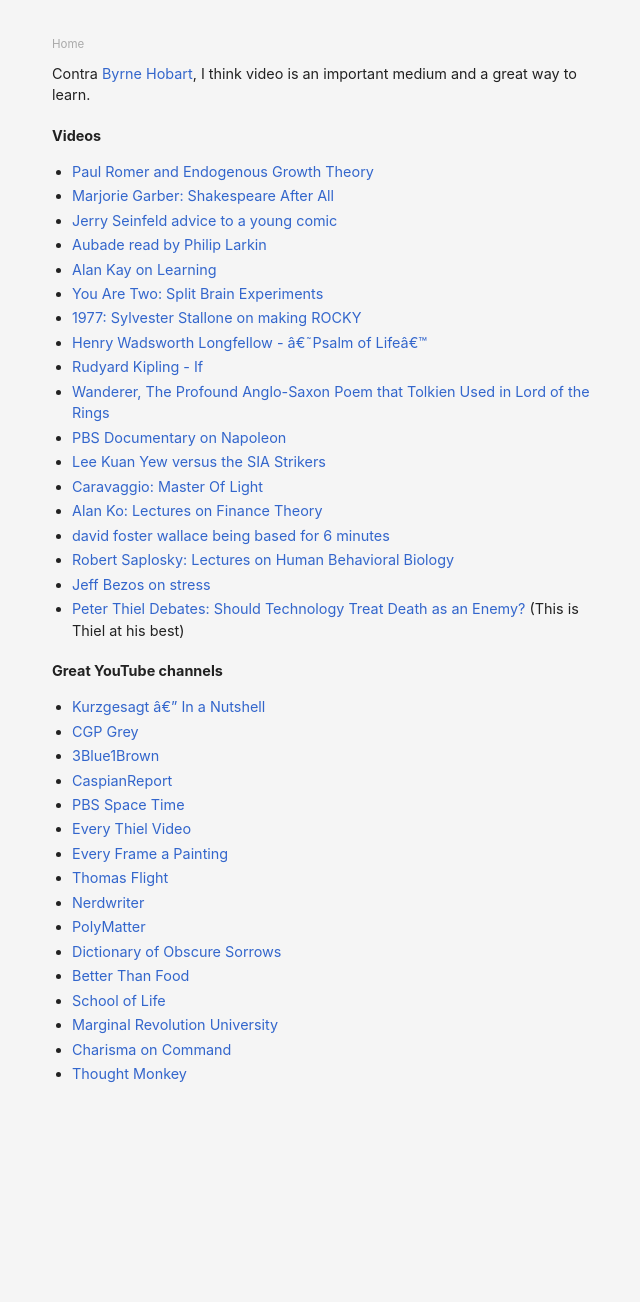
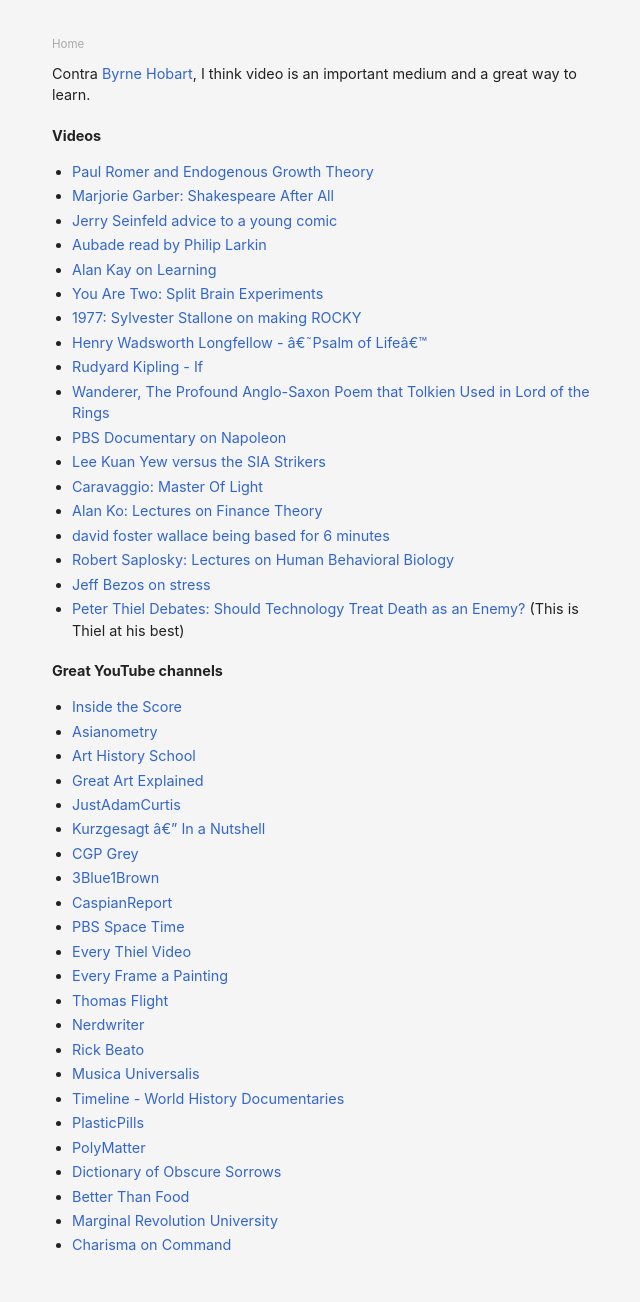
Before and after one commit to danschlz/danschulz.github.io, a Jekyll site: the page built from videos.md, in a window 1280 px wide. Shown: the whole page, without its empty margins (308-948 px from the left). Built offline with Jekyll 4.4.1, drawn with Linux system fonts in a browser that asks for light colours; before the commit the page ends 1131 px from its top, so only the background shows below that.

Commit message:
Update videos.md

```diff
--- a/videos.md
+++ b/videos.md
@@ -27,19 +27,26 @@ Contra [Byrne Hobart](https://medium.com/@byrnehobart/read-2c3d4fba90ab), I thin
 * [Peter Thiel Debates: Should Technology Treat Death as an Enemy?](https://www.youtube.com/watch?v=iNDYvf6-NMw) (This is Thiel at his best)
 
 ### Great YouTube channels <a name="youtube"></a>
-*   [Kurzgesagt — In a Nutshell](https://www.youtube.com/user/Kurzgesagt/videos)
-*   [CGP Grey](https://www.youtube.com/user/CGPGrey/videos)
-*   [3Blue1Brown](https://www.youtube.com/channel/UCYO_jab_esuFRV4b17AJtAw/videos)
-*   [CaspianReport](https://www.youtube.com/user/CaspianReport/playlists)
-*   [PBS Space Time](https://www.youtube.com/channel/UC7_gcs09iThXybpVgjHZ_7g/playlists)
-*   [Every Thiel Video](https://www.youtube.com/channel/UC3ObfUE2qbhzkC11v0WQtQg/videos)
-*   [Every Frame a Painting](https://www.youtube.com/channel/UCjFqcJQXGZ6T6sxyFB-5i6A)
-*   [Thomas Flight](https://www.youtube.com/channel/UCUyvQV2JsICeLZP4c_h40kA)
-*   [Nerdwriter](https://www.youtube.com/channel/UCJkMlOu7faDgqh4PfzbpLdg)
-*   [PolyMatter](https://www.youtube.com/channel/UCgNg3vwj3xt7QOrcIDaHdFg)
-*   [Dictionary of Obscure Sorrows](https://www.youtube.com/user/obscuresorrows/videos)
-*   [Better Than Food](https://www.youtube.com/user/booksbetterthanfood)
-*   [School of Life](https://www.youtube.com/user/schooloflifechannel/playlists)
-*   [Marginal Revolution University](https://www.youtube.com/user/MrUniversity/videos)
-*   [Charisma on Command](https://www.youtube.com/channel/UCU_W0oE_ock8bWKjALiGs8Q)
-*   [Thought Monkey](https://www.youtube.com/channel/UCoFWz1e3VXKOoJ-E5cep1Eg/videos)
+* [Inside the Score](https://www.youtube.com/@InsidetheScore)
+* [Asianometry](https://www.youtube.com/@Asianometry)
+* [Art History School](https://www.youtube.com/@ArtHistorySchool)
+* [Great Art Explained](https://www.youtube.com/@GreatArtExplained)
+* [JustAdamCurtis](https://www.youtube.com/@justadamcurtis9178/featured)
+* [Kurzgesagt — In a Nutshell](https://www.youtube.com/user/Kurzgesagt/videos)
+* [CGP Grey](https://www.youtube.com/user/CGPGrey/videos)
+* [3Blue1Brown](https://www.youtube.com/channel/UCYO_jab_esuFRV4b17AJtAw/videos)
+* [CaspianReport](https://www.youtube.com/user/CaspianReport/playlists)
+* [PBS Space Time](https://www.youtube.com/channel/UC7_gcs09iThXybpVgjHZ_7g/playlists)
+* [Every Thiel Video](https://www.youtube.com/channel/UC3ObfUE2qbhzkC11v0WQtQg/videos)
+* [Every Frame a Painting](https://www.youtube.com/channel/UCjFqcJQXGZ6T6sxyFB-5i6A)
+* [Thomas Flight](https://www.youtube.com/channel/UCUyvQV2JsICeLZP4c_h40kA)
+* [Nerdwriter](https://www.youtube.com/channel/UCJkMlOu7faDgqh4PfzbpLdg)
+* [Rick Beato](https://www.youtube.com/@RickBeato)
+* [Musica Universalis](https://www.youtube.com/@MusicaUniversalis)
+* [Timeline - World History Documentaries](https://www.youtube.com/@TimelineChannel)
+* [PlasticPills](https://www.youtube.com/@PlasticPills)
+* [PolyMatter](https://www.youtube.com/channel/UCgNg3vwj3xt7QOrcIDaHdFg)
+* [Dictionary of Obscure Sorrows](https://www.youtube.com/user/obscuresorrows/videos)
+* [Better Than Food](https://www.youtube.com/user/booksbetterthanfood)
+* [Marginal Revolution University](https://www.youtube.com/user/MrUniversity/videos)
+* [Charisma on Command](https://www.youtube.com/channel/UCU_W0oE_ock8bWKjALiGs8Q)
```
